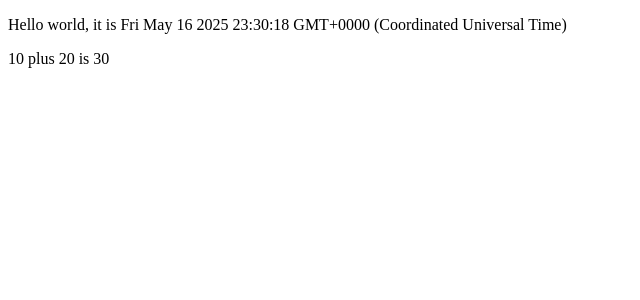
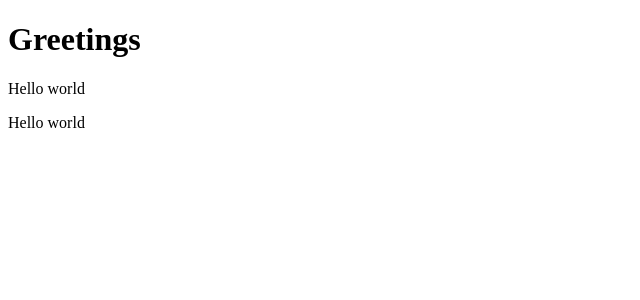
Before and after one commit to Reignu/fullstackopen, a React (Vite) app in the folder introdemo/: page / in a window 1280 px wide. Shown: the top 300 px of the page, without its empty margins (0-640 px from the left). Built offline with nearby package versions, Linux system fonts and the light colour scheme.

Commit message:
Part 1a: JSX and multiple components

```diff
--- a/introdemo/src/App.jsx
+++ b/introdemo/src/App.jsx
@@ -1,15 +1,17 @@
-const App = () => {
-  const now = new Date()
-  const a = 10
-  const b = 20
-  console.log(now, a+b)
-
+const Hello = () => {
   return (
     <div>
-      <p>Hello world, it is {now.toString()}</p>
-      <p>
-        {a} plus {b} is {a + b}
-      </p>
+      <p>Hello world</p>
+    </div>
+  )
+}
+
+const App = () => {
+  return (
+    <div>
+      <h1>Greetings</h1>
+      <Hello />
+      <Hello />
     </div>
   )
 }
```
